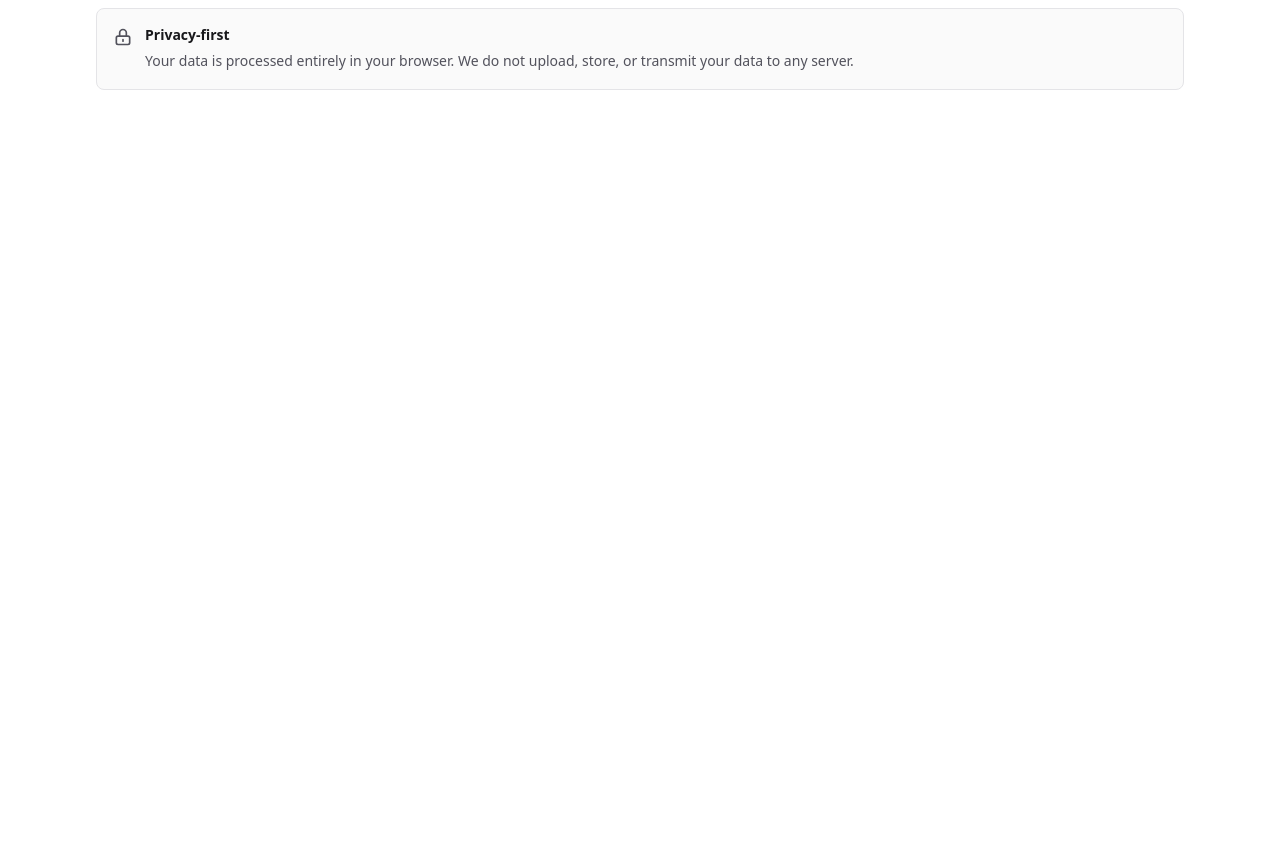
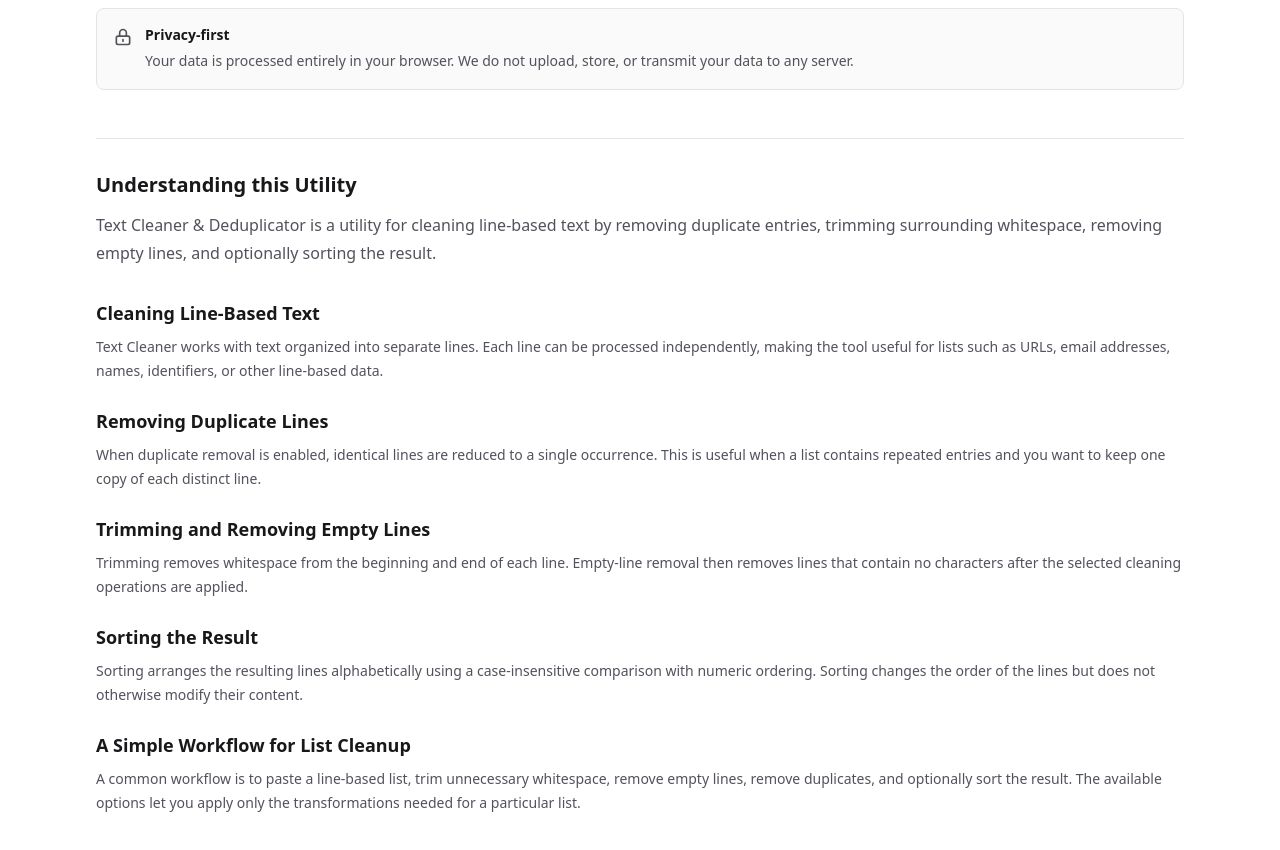
Before and after one commit to bumiversa/global-utility-network, a Next.js app: page /tools/text-cleaner in a window 1280 px wide. Shown: the part 580-1430 px from the top of the page. Before the commit the page ends 800 px from the top, so only its background shows below. Built offline with nearby package versions, Linux system fonts and the light colour scheme.

Commit message:
feat: complete Knowledge Layer v1 scaling for Text Cleaner utility

```diff
--- a/src/app/tools/text-cleaner/page.tsx
+++ b/src/app/tools/text-cleaner/page.tsx
@@ -7,6 +7,8 @@ import UtilityHeader from "@/components/utility/utility-header";
 import UtilityEditor from "@/components/utility/utility-editor";
 import UtilityButton from "@/components/utility/utility-button";
 import PrivacyNotice from "@/components/utility/privacy-notice";
+import KnowledgeSection from "@/components/utility/knowledge-section";
+import { textCleanerKnowledge } from "@/content/utilities/text-cleaner";
 
 export default function TextCleanerPage() {
   const [input, setInput] = useState("");
@@ -14,7 +16,6 @@ export default function TextCleanerPage() {
   const [stats, setStats] = useState<{ original: number; cleaned: number; duplicates: number; empty: number } | null>(null);
   const [copied, setCopied] = useState(false);
 
-  // Options state
   const [removeDuplicates, setRemoveDuplicates] = useState(true);
   const [trimLines, setTrimLines] = useState(true);
   const [removeEmptyLines, setRemoveEmptyLines] = useState(true);
@@ -65,7 +66,6 @@ export default function TextCleanerPage() {
       />
 
       <div className="space-y-6">
-        {/* Options Toggles */}
         <div className="flex flex-wrap justify-center gap-4 rounded-xl border border-zinc-200 bg-zinc-50 p-4">
           <label className="flex items-center gap-2 text-sm font-medium text-zinc-700 cursor-pointer">
             <input type="checkbox" checked={removeDuplicates} onChange={(e) => setRemoveDuplicates(e.target.checked)} className="rounded border-zinc-300 text-zinc-900 focus:ring-zinc-500" />
@@ -85,7 +85,6 @@ export default function TextCleanerPage() {
           </label>
         </div>
 
-        {/* Editors */}
         <div className="grid gap-6 md:grid-cols-2">
           <UtilityEditor
             label="Input Text"
@@ -106,7 +105,6 @@ export default function TextCleanerPage() {
           />
         </div>
 
-        {/* Stats & Controls */}
         {stats && (
           <div className="flex flex-wrap items-center justify-between gap-4 rounded-lg border border-zinc-200 bg-zinc-50 p-4 text-sm text-zinc-600">
             <div className="flex gap-4">
@@ -130,6 +128,7 @@ export default function TextCleanerPage() {
       </div>
 
       <PrivacyNotice />
+      <KnowledgeSection {...textCleanerKnowledge} />
     </UtilityPage>
   );
 }
--- a/src/config/utilities.ts
+++ b/src/config/utilities.ts
@@ -42,7 +42,7 @@ export const UTILITIES: Record<string, UtilityConfig> = {
     isClientSideOnly: true,
     relatedUtilities: ['base64'],
     status: 'live',
-    knowledgeId: 'jwt-inspector', // <-- Ditambahkan
+    knowledgeId: 'jwt-inspector',
   },
   'base64': {
     id: 'base64',
@@ -62,6 +62,7 @@ export const UTILITIES: Record<string, UtilityConfig> = {
     isClientSideOnly: true,
     relatedUtilities: [],
     status: 'live',
+    knowledgeId: 'text-cleaner', // <-- Ditambahkan
   },
 };
 
--- /dev/null
+++ b/src/content/utilities/text-cleaner.ts
@@ -0,0 +1,32 @@
+export const textCleanerKnowledge = {
+  introduction:
+    "Text Cleaner & Deduplicator is a utility for cleaning line-based text by removing duplicate entries, trimming surrounding whitespace, removing empty lines, and optionally sorting the result.",
+
+  sections: [
+    {
+      title: "Cleaning Line-Based Text",
+      content:
+        "Text Cleaner works with text organized into separate lines. Each line can be processed independently, making the tool useful for lists such as URLs, email addresses, names, identifiers, or other line-based data.",
+    },
+    {
+      title: "Removing Duplicate Lines",
+      content:
+        "When duplicate removal is enabled, identical lines are reduced to a single occurrence. This is useful when a list contains repeated entries and you want to keep one copy of each distinct line.",
+    },
+    {
+      title: "Trimming and Removing Empty Lines",
+      content:
+        "Trimming removes whitespace from the beginning and end of each line. Empty-line removal then removes lines that contain no characters after the selected cleaning operations are applied.",
+    },
+    {
+      title: "Sorting the Result",
+      content:
+        "Sorting arranges the resulting lines alphabetically using a case-insensitive comparison with numeric ordering. Sorting changes the order of the lines but does not otherwise modify their content.",
+    },
+    {
+      title: "A Simple Workflow for List Cleanup",
+      content:
+        "A common workflow is to paste a line-based list, trim unnecessary whitespace, remove empty lines, remove duplicates, and optionally sort the result. The available options let you apply only the transformations needed for a particular list.",
+    },
+  ],
+};
```
